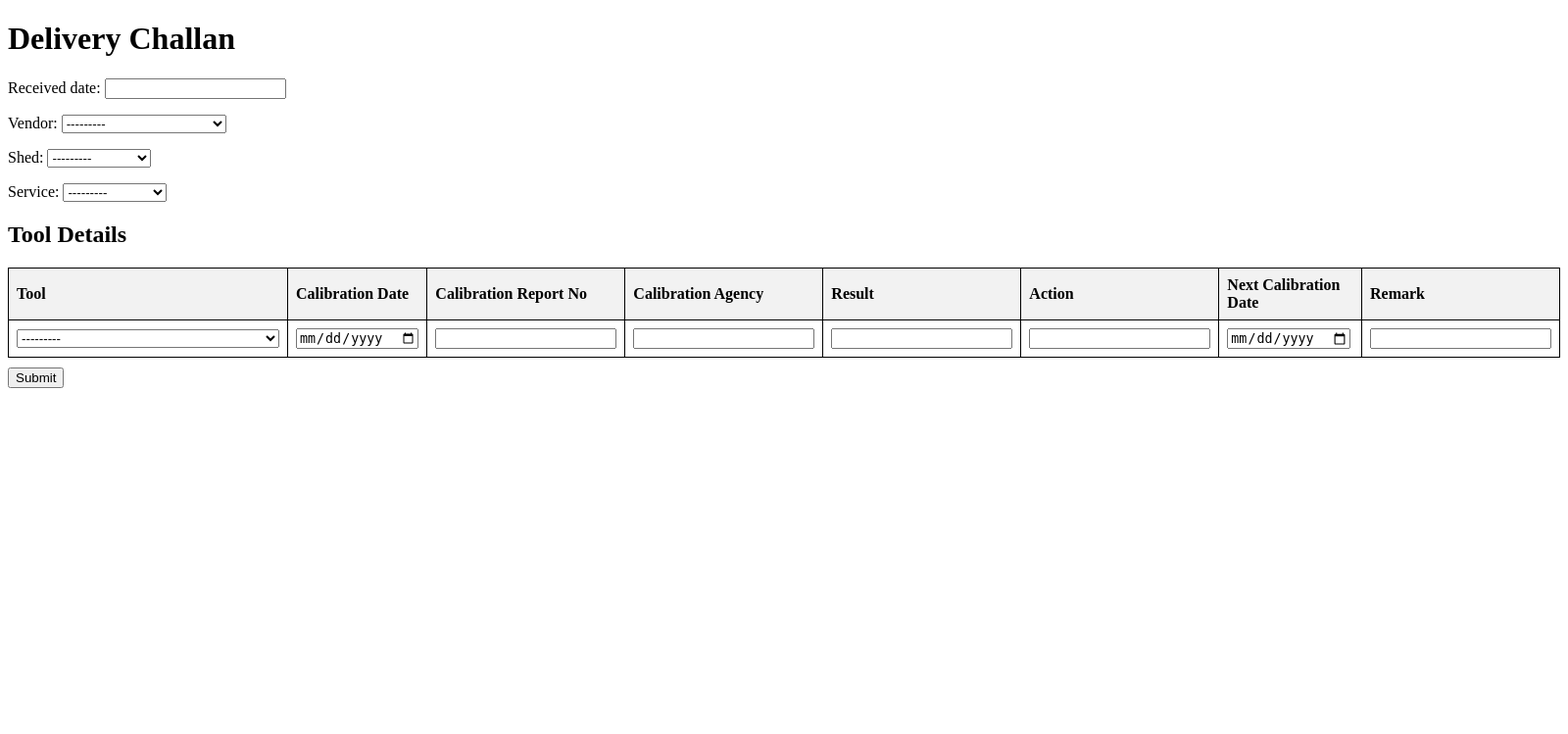
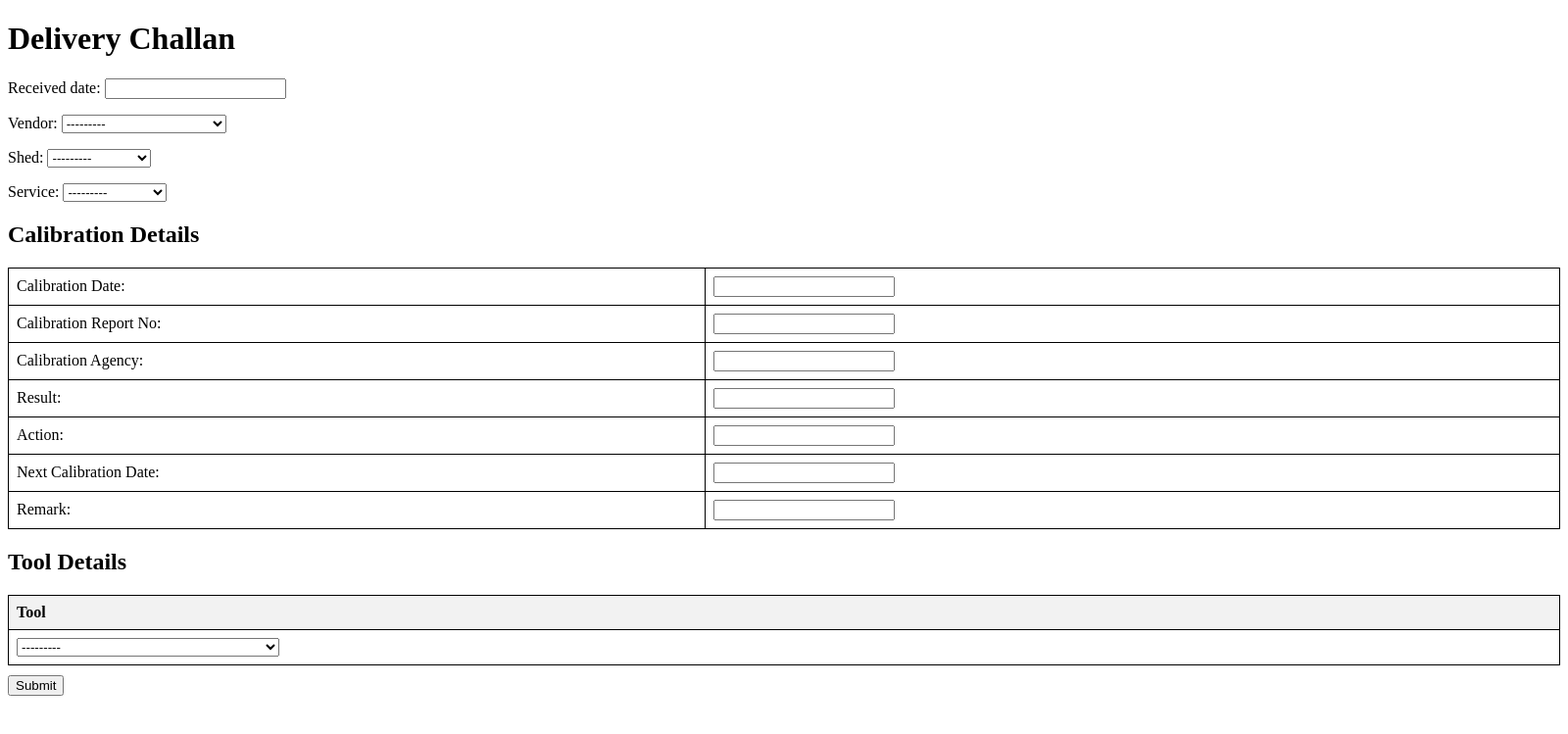
Before and after one commit to Pruthviraj-2004/TechnoRings, a Django app: page /delivery_challan/ in a window 1600 px wide. Shown: the top 749 px of the page at 98% size. Run offline with Django 4.2, Linux system fonts and the light colour scheme; data comes from the database, SQL or seed files in the repository; both versions use the stored data as it was after the commit.

Commit message:
delivery challan and service order r working
i am rendering html pages
still need to make them to json response

```diff
--- a/industry/app1/admin.py
+++ b/industry/app1/admin.py
@@ -93,7 +93,7 @@
 
 @admin.register(DeliveryChallanTools)
 class DeliveryChallanToolsAdmin(admin.ModelAdmin):
-    list_display = ('deliverychallantool_id', 'deliverychallan', 'tool')
+    list_display = ('deliverychallantool_id', 'deliverychallan', 'tool','calibration_report')
     list_filter = ('deliverychallan__vendor',)
     search_fields = ('deliverychallan__vendor__name',)
 
--- a/industry/app1/models.py
+++ b/industry/app1/models.py
@@ -155,6 +155,7 @@
     deliverychallantool_id = models.AutoField(primary_key=True)
     deliverychallan = models.ForeignKey(DeliveryChallan, on_delete=models.DO_NOTHING)
     tool = models.ForeignKey(InstrumentModel, on_delete=models.DO_NOTHING)
+    calibration_report = models.ForeignKey(CalibrationReport, on_delete=models.SET_NULL, null=True, blank=True)
 
     def __str__(self):
         return f"DeliveryChallan ID: {self.deliverychallan.deliverychallan_id} - Tool ID: {self.tool.instrument_no}"
--- a/industry/app1/templates/app1/delivery_challan.html
+++ b/industry/app1/templates/app1/delivery_challan.html
@@ -1,4 +1,4 @@
-<!DOCTYPE html>
+{% comment %} <!DOCTYPE html>
 <html lang="en">
 <head>
     <meta charset="UTF-8">
@@ -43,25 +43,98 @@
             </thead>
             <tbody>
                 {% for form in delivery_challan_tools_formset %}
-                {% comment %} <tr>
-                    <td>{{ form.tool }}</td>
-                    <td>{{ form.calibration_report_form.calibration_date }}</td>
-                    <td>{{ form.calibration_report_form.calibration_report_no }}</td>
-                    <td>{{ form.calibration_report_form.calibration_agency }}</td>
-                    <td>{{ form.calibration_report_form.result }}</td>
-                    <td>{{ form.calibration_report_form.action }}</td>
-                    <td>{{ form.calibration_report_form.next_calibration_date }}</td>
-                    <td>{{ form.calibration_report_form.remark }}</td>
-                </tr> {% endcomment %}
                 <tr>
                     <td>{{ form.tool }}</td>
-                    <td><input type="date" name="form-{{ form.prefix }}-calibration_date" value="{{ form.calibration_report_form.calibration_date.value }}"></td>
-                    <td><input type="text" name="form-{{ form.prefix }}-calibration_report_no" value="{{ form.calibration_report_form.calibration_report_no.value }}"></td>
-                    <td><input type="text" name="form-{{ form.prefix }}-calibration_agency" value="{{ form.calibration_report_form.calibration_agency.value }}"></td>
-                    <td><input type="number" name="form-{{ form.prefix }}-result" step="0.0001" value="{{ form.calibration_report_form.result.value }}"></td>
-                    <td><input type="text" name="form-{{ form.prefix }}-action" value="{{ form.calibration_report_form.action.value }}"></td>
-                    <td><input type="date" name="form-{{ form.prefix }}-next_calibration_date" value="{{ form.calibration_report_form.next_calibration_date.value }}"></td>
-                    <td><input type="text" name="form-{{ form.prefix }}-remark" value="{{ form.calibration_report_form.remark.value }}"></td>
+                    <td><input type="text" name="form-{{ form.prefix }}-calibration_date" value="{{ form.calibrationtool.calibration_date }}"></td>
+                    <td><input type="text" name="form-{{ form.prefix }}-calibration_report_no" value="{{ form.calibrationtool.calibration_report_no }}"></td>
+                    <td><input type="text" name="form-{{ form.prefix }}-calibration_agency" value="{{ form.calibrationtool.calibration_agency }}"></td>
+                    <td><input type="text" name="form-{{ form.prefix }}-result"  value="{{ form.calibrationtool.result }}"></td>
+                    <td><input type="text" name="form-{{ form.prefix }}-action" value="{{ form.calibrationtool.action }}"></td>
+                    <td><input type="text" name="form-{{ form.prefix }}-next_calibration_date" value="{{ form.calibrationtool.next_calibration_date }}"></td>
+                    <td><input type="text" name="form-{{ form.prefix }}-remark" value="{{ form.calibrationtool.remark }}"></td>
+                </tr>
+                {% endfor %}
+            </tbody>
+        </table>
+        <button type="submit">Submit</button>
+    </form>
+</body>
+</html> {% endcomment %}
+
+<!DOCTYPE html>
+<html lang="en">
+<head>
+    <meta charset="UTF-8">
+    <meta name="viewport" content="width=device-width, initial-scale=1.0">
+    <title>Add Delivery Challan</title>
+    <style>
+        table {
+            width: 100%;
+            border-collapse: collapse;
+            margin-bottom: 10px;
+        }
+        th, td {
+            border: 1px solid black;
+            padding: 8px;
+            text-align: left;
+        }
+        th {
+            background-color: #f2f2f2;
+        }
+    </style>
+</head>
+<body>
+    <h1>Delivery Challan</h1>
+    <form method="post">
+        {% csrf_token %}
+        {{ delivery_challan_form.as_p }}
+
+        <h2>Calibration Details</h2>
+        <table>
+            <tbody>
+                <tr>
+                    <td>Calibration Date:</td>
+                    <td><input type="text" name="calibration_date"></td>
+                </tr>
+                <tr>
+                    <td>Calibration Report No:</td>
+                    <td><input type="text" name="calibration_report_no"></td>
+                </tr>
+                <tr>
+                    <td>Calibration Agency:</td>
+                    <td><input type="text" name="calibration_agency"></td>
+                </tr>
+                <tr>
+                    <td>Result:</td>
+                    <td><input type="text" name="result"></td>
+                </tr>
+                <tr>
+                    <td>Action:</td>
+                    <td><input type="text" name="action"></td>
+                </tr>
+                <tr>
+                    <td>Next Calibration Date:</td>
+                    <td><input type="text" name="next_calibration_date"></td>
+                </tr>
+                <tr>
+                    <td>Remark:</td>
+                    <td><input type="text" name="remark"></td>
+                </tr>
+            </tbody>
+        </table>
+
+        <h2>Tool Details</h2>
+        {{ delivery_challan_tools_formset.management_form }}
+        <table>
+            <thead>
+                <tr>
+                    <th>Tool</th>
+                </tr>
+            </thead>
+            <tbody>
+                {% for form in delivery_challan_tools_formset %}
+                <tr>
+                    <td>{{ form.tool }}</td>
                 </tr>
                 {% endfor %}
             </tbody>
--- a/industry/app1/urls.py
+++ b/industry/app1/urls.py
@@ -1,6 +1,6 @@
 from django import views
 from django.urls import path
-from .views import GenerateBillView, InstrumentServiceHistoryView, InstrumentToolsView, InstrumentTransportHistoryView,  ServiceOrderView, ShedDetailsView, ShedToolsView, TransportOrderView, VendorHandlesView#, ServiceOrderClass, ServiceToolsClass, TransportMovementOrderClass,TransportToolsClass
+from .views import GenerateBillView, InstrumentServiceHistoryView, InstrumentToolsView, InstrumentTransportHistoryView,  ServiceOrderView, ShedDetailsView, ShedToolsView, TransportOrderView, VendorHandlesView, VendorView#, ServiceOrderClass, ServiceToolsClass, TransportMovementOrderClass,TransportToolsClass
 from . import views
 
 urlpatterns = [
@@ -11,7 +11,9 @@
     path('home/', views.home, name='home'),
     path('add-transport-order/', TransportOrderView.as_view(), name='add_transport_order'),
     path('service-order/', ServiceOrderView.as_view(), name='service-order'),
-    path('generate-bill/', GenerateBillView.as_view(), name='generate_bill'),
+    # path('generate-bill/', GenerateBillView.as_view(), name='generate_bill'),
+    path('generate_bill/<int:service_order_id>/', GenerateBillView.as_view(), name='generate_bill'),
+
     #path('create_delivery_challan/', views.CreateDeliveryChallanView.as_view(), name='create_delivery_challan'),
     path('delivery_challan/', views.DeliveryChallanView.as_view(), name='delivery_challan'),
 
@@ -19,6 +21,7 @@
     path('shed-details/', ShedDetailsView.as_view(), name='shed_details'),
     path('shed-tools/', ShedToolsView.as_view(), name='shed_tools'),
     path('vendor-handles/', VendorHandlesView.as_view(), name='vendor_handles'),
+    path('vendor/', VendorView.as_view(), name='vendor'),
 
     path('instrument-transport-history/<int:instrument_id>/', InstrumentTransportHistoryView.as_view(), name='instrument_transport_history'),
     path('instrument-service-history/<int:instrument_id>/', InstrumentServiceHistoryView.as_view(), name='instrument_service_history'),
--- a/industry/app1/views.py
+++ b/industry/app1/views.py
@@ -11,6 +11,20 @@
 
 from .forms import AnotherServiceOrderForm, AnotherServiceToolForm
 from .models import ServiceOrder, ServiceTools
+
+from django.db import transaction
+from django.shortcuts import get_object_or_404
+
+class VendorView(APIView):
+    def get(self, request):
+        vendor = Vendor.objects.all()
+        vendor_serializer = VendorSerializer(vendor, many=True)
+
+        response_data = {
+            'vendor' : vendor_serializer.data,
+        }
+
+        return Response(response_data)
 
 class InstrumentToolsView(APIView):
     def get(self, request):
@@ -155,10 +169,6 @@
 
 #         return render(request, 'app1/transport_order_form.html', {'order_form': order_form, 'tool_forms': tool_forms})
 
-from django.db import transaction
-from django.shortcuts import get_object_or_404
-
-
 class TransportOrderView(APIView):
     def get(self, request):
         orders_details = TransportOrder.objects.all()
@@ -266,45 +276,135 @@
 #         # Handle invalid forms
 #         return render(request, 'app1/service_order_form1.html', {'order_form': order_form, 'tool_forms': tool_forms})
 
-class ServiceOrderView(APIView):
+class ServiceOrderView(View):
     def get(self, request):
-        service_orders = ServiceOrder.objects.all()
-        service_order_serializer = ServiceOrderSerializer(service_orders, many=True)
+        order_form = AnotherServiceOrderForm()
+        tool_forms = [AnotherServiceToolForm(prefix=str(x)) for x in range(3)]  # Adjust the range as needed
 
-        service_tools = ServiceTools.objects.all()
-        service_tools_serializer = ServiceToolsSerializer(service_tools, many=True)
-
-        vendors = Vendor.objects.all()
-        vendor_serializer = VendorSerializer(vendors, many=True)
-
-        instrument_models = InstrumentModel.objects.all()
-        instrument_serializer = InstrumentModelSerializer(instrument_models, many=True)
-
-        response_data = {
-            'service_orders': service_order_serializer.data,
-            'service_tools': service_tools_serializer.data,
-            'vendors': vendor_serializer.data,
-            'instrument_tools' : instrument_serializer.data,
-        }
-
-        return Response(response_data)
+        return render(request, 'app1/service_order_form1.html', {'order_form': order_form, 'tool_forms': tool_forms})
 
     def post(self, request):
-        order_serializer = ServiceOrderSerializer(data=request.data)
-        if order_serializer.is_valid():
-            service_order = order_serializer.save()
-            tools_serializer = ServiceToolsSerializer(data=request.data.get('tools'), many=True)
-            if tools_serializer.is_valid():
-                tools_serializer.save(service=service_order)
-                return Response({'success': True})
-            else:
-                service_order.delete()
-                return Response(tools_serializer.errors, status=400)
-        else:
-            return Response(order_serializer.errors, status=400)
+        order_form = AnotherServiceOrderForm(request.POST)
+        tool_forms = [AnotherServiceToolForm(request.POST, prefix=str(x)) for x in range(3)]
+
+        if order_form.is_valid() and all(form.is_valid() for form in tool_forms):
+            service_order = order_form.save()
+            vendor_id = request.POST.get('vendor')  # Get the vendor ID from the form
+
+            for form in tool_forms:
+                if form.cleaned_data.get('tool'):
+                    tool = form.cleaned_data['tool']
+                    ServiceTools.objects.create(service=service_order, tool=tool, vendor_id=vendor_id)  # Pass vendor_id to create ServiceTools
+
+            # Redirect to GenerateBillView with the created service order ID
+            return redirect('generate_bill', service_order_id=service_order.service_id)
+
+        # Handle invalid forms
+        return render(request, 'app1/service_order_form1.html', {'order_form': order_form, 'tool_forms': tool_forms})
+
+# class ServiceOrderView(APIView):
+#     def get(self, request):
+#         service_orders = ServiceOrder.objects.all()
+#         service_order_serializer = ServiceOrderSerializer(service_orders, many=True)
+
+#         service_tools = ServiceTools.objects.all()
+#         service_tools_serializer = ServiceToolsSerializer(service_tools, many=True)
+
+#         vendors = Vendor.objects.all()
+#         vendor_serializer = VendorSerializer(vendors, many=True)
+
+#         instrument_models = InstrumentModel.objects.all()
+#         instrument_serializer = InstrumentModelSerializer(instrument_models, many=True)
+
+#         response_data = {
+#             'service_orders': service_order_serializer.data,
+#             'service_tools': service_tools_serializer.data,
+#             'vendors': vendor_serializer.data,
+#             'instrument_tools' : instrument_serializer.data,
+#         }
+
+#         return Response(response_data)
+
+#     # def post(self, request):
+#     #     # Serialize the incoming data
+#     #     order_serializer = ServiceOrderSerializer(data=request.data)
+
+#     #     # Check if the incoming data is valid
+#     #     if order_serializer.is_valid():
+#     #         # Save the service order
+#     #         service_order = order_serializer.save()
+
+#     #         # Retrieve and validate the list of tools
+#     #         tools_data = request.data.get('tools', [])
+#     #         tools_serializer = ServiceToolsSerializer(data=tools_data, many=True)
+
+#     #         if tools_serializer.is_valid():
+#     #             # Save the tools associated with the service order
+#     #             for tool_data in tools_data:
+#     #                 tool_id = tool_data.get('tool')
+#     #                 tool = get_object_or_404(InstrumentModel, pk=tool_id)
+#     #                 ServiceTools.objects.create(service=service_order, tool=tool)
+
+#     #             # Return success response
+#     #             return Response({'success': True}, status=status.HTTP_201_CREATED)
+#     #         else:
+#     #             # If tool data is not valid, delete the service order
+#     #             service_order.delete()
+#     #             return Response(tools_serializer.errors, status=status.HTTP_400_BAD_REQUEST)
+#     #     else:
+#     #         # Return error response if service order data is not valid
+#     #         return Response(order_serializer.errors, status=status.HTTP_400_BAD_REQUEST)
+#     def post(self, request):
+#         # Serialize the incoming data
+#         order_serializer = ServiceOrderSerializer(data=request.data)
+
+#         # Check if the incoming data is valid
+#         if order_serializer.is_valid():
+#             # Save the service order
+#             service_order = order_serializer.save()
+
+#             # Retrieve and validate the list of tools
+#             tools_data = request.data.get('tools', [])
+#             for tool_data in tools_data:
+#                 # Retrieve the tool and vendor objects
+#                 tool_id = tool_data.get('tool')
+#                 vendor_id = tool_data.get('vendor')
+#                 tool = get_object_or_404(InstrumentModel, pk=tool_id)
+#                 vendor = get_object_or_404(Vendor, pk=vendor_id)
+
+#                 # Create the ServiceTools instance with proper vendor
+#                 ServiceTools.objects.create(service=service_order, tool=tool, vendor=vendor)
+
+#             # Return success response
+#             return Response({'success': True}, status=status.HTTP_201_CREATED)
+#         else:
+#             # Return error response if service order data is not valid
+#             return Response(order_serializer.errors, status=status.HTTP_400_BAD_REQUEST)
+
+# class GenerateBillView(View):
+#     def get(self, request):
+#         service_tools = ServiceTools.objects.all()
+#         bill_items = []
+#         total_amount = 0
+#         for service_tool in service_tools:
+#             tool = service_tool.tool
+#             vendor = service_tool.vendor
+#             vendor_handles = VendorHandles.objects.filter(tool=tool, vendor=vendor)
+#             for vendor_handle in vendor_handles:
+#                 cost = vendor_handle.cost
+#                 amount = 1 * cost  # Assuming each tool has a count of 1
+#                 total_amount += amount
+#                 bill_items.append({'tool': tool, 'cost': cost, 'amount': amount})
+#         return render(request, 'app1/generate_bill.html', {'bill_items': bill_items, 'total_amount': total_amount})
+
 class GenerateBillView(View):
-    def get(self, request):
-        service_tools = ServiceTools.objects.all()
+    def get(self, request, service_order_id):
+        # Retrieve the service order
+        service_order = get_object_or_404(ServiceOrder, pk=service_order_id)
+
+        # Now you can generate the bill for the given service order and render the template
+        # with the bill items and total amount
+        service_tools = ServiceTools.objects.filter(service=service_order)
         bill_items = []
         total_amount = 0
         for service_tool in service_tools:
@@ -316,6 +416,7 @@
                 amount = 1 * cost  # Assuming each tool has a count of 1
                 total_amount += amount
                 bill_items.append({'tool': tool, 'cost': cost, 'amount': amount})
+
         return render(request, 'app1/generate_bill.html', {'bill_items': bill_items, 'total_amount': total_amount})
 
 # class GenerateBillView(View):
@@ -360,31 +461,39 @@
     def get(self, request):
         delivery_challan_form = DeliveryChallanForm()
         delivery_challan_tools_formset = DeliveryChallanToolsFormSet()
-        return render(request, 'app1/delivery_challan.html', {'delivery_challan_form': delivery_challan_form, 'delivery_challan_tools_formset': delivery_challan_tools_formset})
+        calibration_report_form = CalibrationReportForm()  # Include CalibrationReportForm
+        return render(request, 'app1/delivery_challan.html', {'delivery_challan_form': delivery_challan_form, 'delivery_challan_tools_formset': delivery_challan_tools_formset, 'calibration_report_form': calibration_report_form})
 
     def post(self, request):
         delivery_challan_form = DeliveryChallanForm(request.POST)
         delivery_challan_tools_formset = DeliveryChallanToolsFormSet(request.POST)
-        if delivery_challan_form.is_valid() and delivery_challan_tools_formset.is_valid():
-            delivery_challan = delivery_challan_form.save()
-            for form in delivery_challan_tools_formset:
-                if form.is_valid():
-                    tool_instance = form.save(commit=False)
-                    tool_instance.deliverychallan = delivery_challan
-                    tool_instance.save()
-                    calibration_report_form = CalibrationReportForm(request.POST)
-                    if calibration_report_form.is_valid():
-                        calibration_report = calibration_report_form.save(commit=False)
-                        calibration_report.calibration_tool = tool_instance.tool
-                        calibration_report.save()
-            return redirect('home')
-        return render(request, 'app1/delivery_challan.html', {'delivery_challan_form': delivery_challan_form, 'delivery_challan_tools_formset': delivery_challan_tools_formset})
+        calibration_report_form = CalibrationReportForm(request.POST)
 
-# class InstrumentTransportHistoryView(View):
-#     def get(self, request, instrument_id):
-#         instrument = InstrumentModel.objects.get(pk=instrument_id)
-#         transport_history = InstrumentTransportHistory.objects.filter(instrument=instrument)
-#         return render(request, 'app1/instrument_transport_history.html', {'instrument': instrument, 'transport_history': transport_history})
+        if calibration_report_form.is_valid():
+            # Store calibration report details
+            calibration_report = calibration_report_form.save(commit=False)
+
+            # Set the calibration_tool_id programmatically
+            calibration_report.calibration_tool_id = 1  # Replace <some_tool_id> with the actual ID
+
+            calibration_report.save()
+
+            if delivery_challan_form.is_valid() and delivery_challan_tools_formset.is_valid():
+                # Store delivery challan details
+                delivery_challan = delivery_challan_form.save()
+
+                for form in delivery_challan_tools_formset:
+                    if form.is_valid():
+                        tool_instance = form.save(commit=False)
+                        tool_instance.deliverychallan = delivery_challan
+                        tool_instance.save()
+                        # Associate the calibration report with the delivery challan tool
+                        tool_instance.calibration_report = calibration_report
+                        tool_instance.save()
+
+                return redirect('home')
+
+        return render(request, 'app1/delivery_challan.html', {'delivery_challan_form': delivery_challan_form, 'delivery_challan_tools_formset': delivery_challan_tools_formset, 'calibration_report_form': calibration_report_form})
 
 class InstrumentTransportHistoryView(View):
     def get(self, request, instrument_id):
```
Also changed, not shown: industry/app1/serializers.py (+7 -6 lines), industry/app1/migrations/0023_deliverychallantools_calibration_report.py (added), industry/db.sqlite3.
